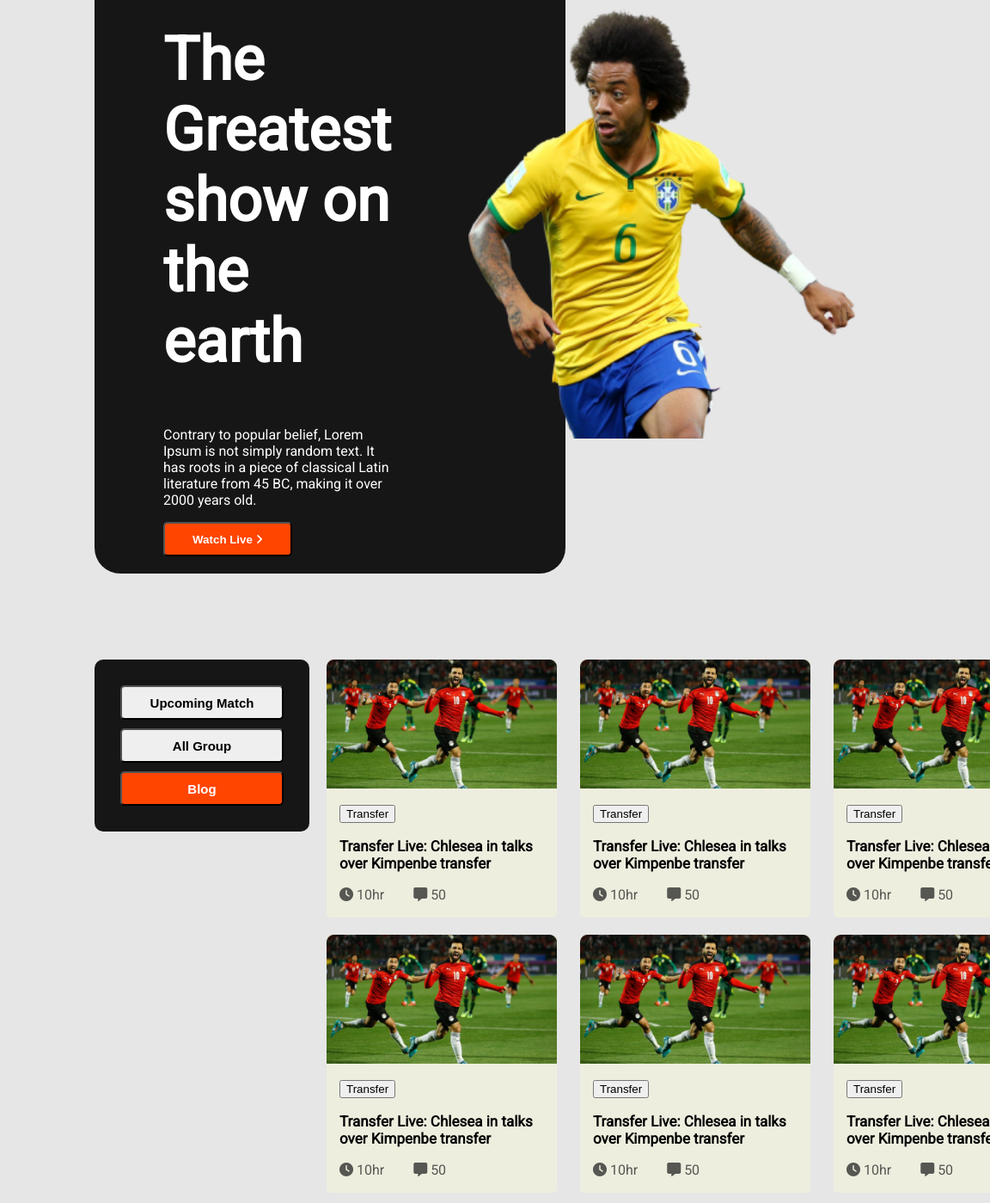
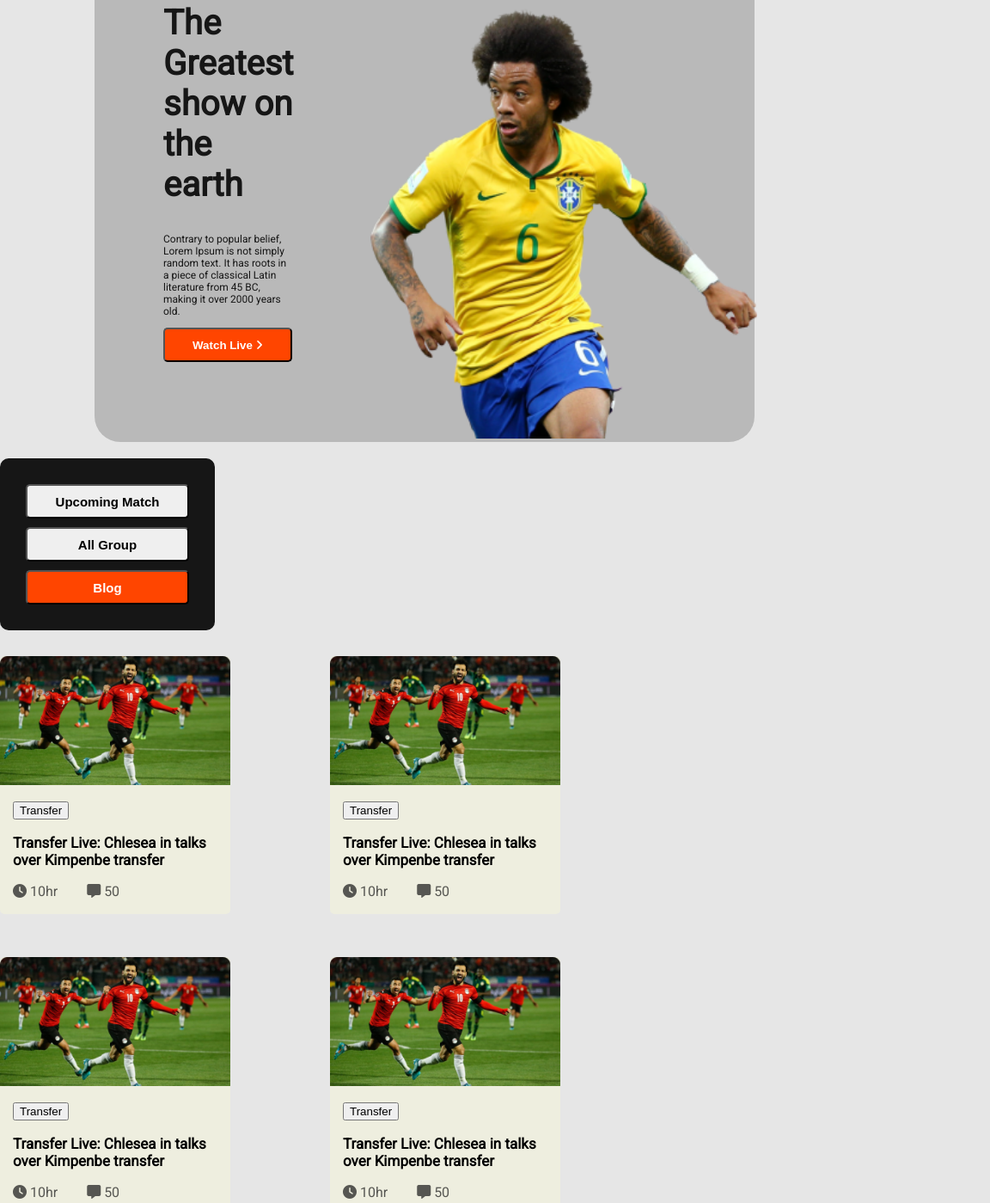
Before and after one commit to ShishirBalo/fifa-world-cup-2022, a plain HTML site: page fifa-world-cup-2022.html in a window 768 px wide. Shown: the part 105-1504 px from the top of the page at 86% size, 1152 px wide, since content can reach past the window. Drawn offline with Linux system fonts and the light colour scheme.

Commit message:
say somthing

```diff
--- a/styles/fifa-world-cup-2022.css
+++ b/styles/fifa-world-cup-2022.css
@@ -177,3 +177,62 @@ h3 {
     color: white;
     padding: 10px;
 }
+
+/* -----------------
+    Media Queries
+----------------- */
+/* ------------------
+    tablat deavice
+------------------ */
+
+@media only screen and (min-width: 688px) and (max-width :992px) {
+
+    .top-section {
+        width: 100%;
+        background-color: #B9B9B9;
+        color: #161616;
+    }
+
+    .heading-section h1 {
+        font-size: 40px;
+    }
+
+    .heading-section p {
+        font-size: 12px;
+    }
+
+
+    /* -----------------
+         middle section
+    -------------------- */
+    .middle-section {
+        display: inline;
+    }
+
+    /*-------------------
+         left button section
+    ---------------------- */
+
+    /* -------------
+        blogs section
+    -------------- */
+    .blogs-section {
+        display: grid;
+        grid-template-columns: repeat(2, 1fr);
+    }
+
+    .blog {
+        margin-top: 30px;
+    }
+
+    /* -----------------
+    Media Queries
+----------------- */
+    /* ------------------
+    mobile deavice
+------------------ */
+    @media only screen and (max-width:687) {
+        .top-section {
+            display: inline-block;
+        }
+    }
```
